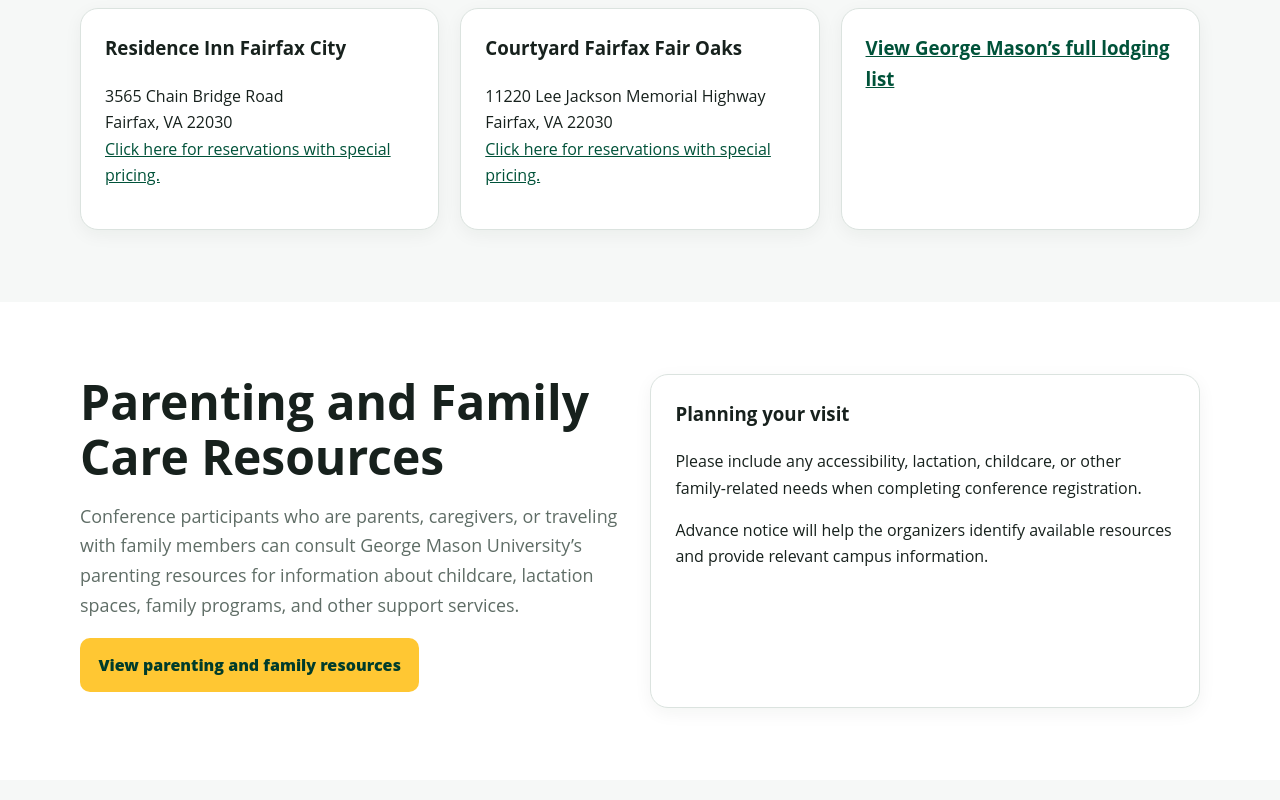
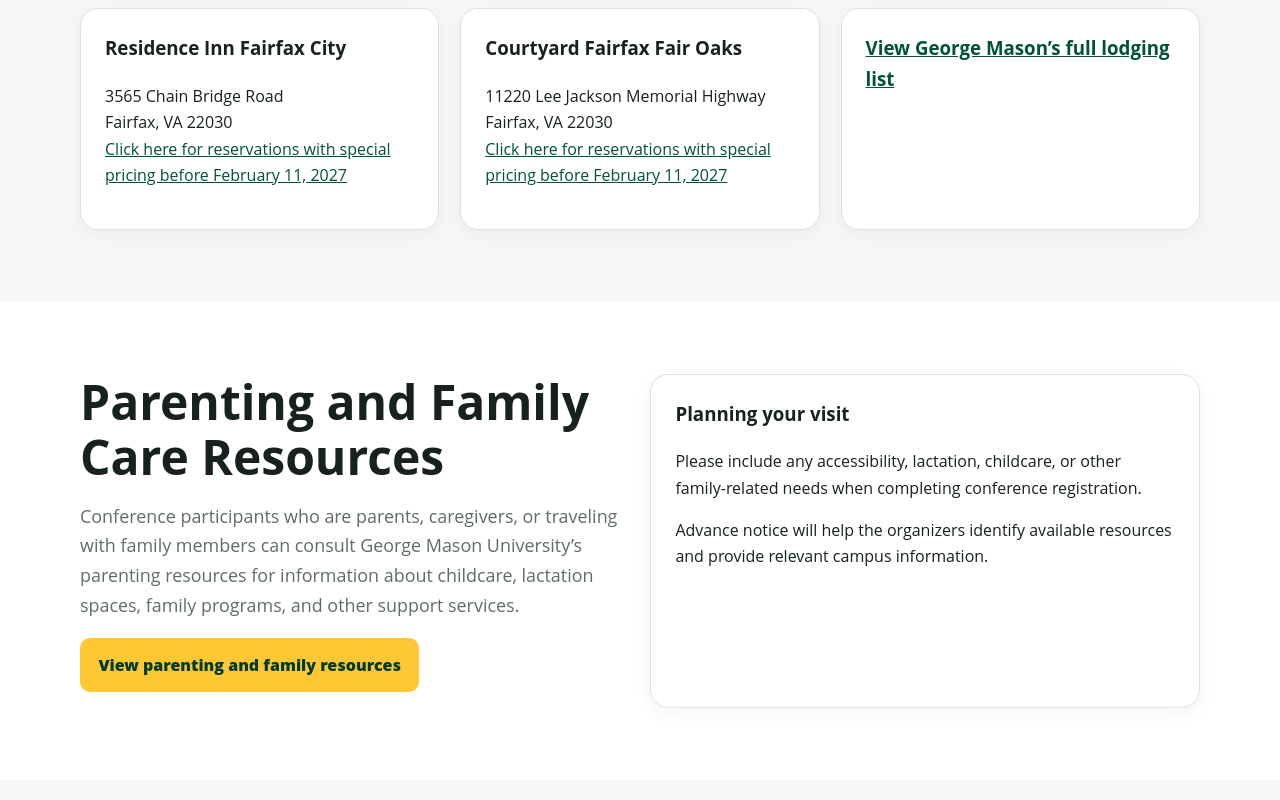
Before and after one commit to SEAM-43/SEAM-43.github.io, a plain HTML site: page information.html in a window 1280 px wide. Shown: the part 1040-1840 px from the top of the page. Drawn offline with Linux system fonts and the light colour scheme.

Commit message:
Update information.html

```diff
--- a/information.html
+++ b/information.html
@@ -97,7 +97,7 @@
             <p>
               3565 Chain Bridge Road<br>
               Fairfax, VA 22030<br>
-              <a href="https://www.marriott.com/event-reservations/reservation-link.mi?id=1788354353264&key=GRP&app=resvlink&_branch_match_id=1640794454769015831&_branch_referrer=H4sIAAAAAAAAA8soKSkottLXTywo0MtNLCrKzC8p0UvOz9UvSi0uy0wtN7LPTLE1NLewMDY1MTY1NjIzUctOrbR1DwpQSywosAWpysnMy1arK0pNSy0qysxLj08qyi8vTi2yDU5MSyzKBADexv1fYQAAAA%3D%3D">Click here for reservations with special pricing.</a>
+              <a href="https://www.marriott.com/event-reservations/reservation-link.mi?id=1788354353264&key=GRP&app=resvlink&_branch_match_id=1640794454769015831&_branch_referrer=H4sIAAAAAAAAA8soKSkottLXTywo0MtNLCrKzC8p0UvOz9UvSi0uy0wtN7LPTLE1NLewMDY1MTY1NjIzUctOrbR1DwpQSywosAWpysnMy1arK0pNSy0qysxLj08qyi8vTi2yDU5MSyzKBADexv1fYQAAAA%3D%3D">Click here for reservations with special pricing before February 11, 2027</a>
             </p>
           </article>
 
@@ -106,7 +106,7 @@
             <p>
               11220 Lee Jackson Memorial Highway<br>
               Fairfax, VA 22030<br>
-              <a href= "https://www.marriott.com/event-reservations/reservation-link.mi?id=1788453066202&key=GRP&app=resvlink&_branch_match_id=1640794454769015831&_branch_referrer=H4sIAAAAAAAAA8soKSkottLXTywo0MtNLCrKzC8p0UvOz9UvSi0uy0wtN7LPTLE1NLewMDE1NjAzMzIwUstOrbR1DwpQSywosAWpysnMy1arK0pNSy0qysxLj08qyi8vTi2yDU5MSyzKBABQgON%2BYQAAAA%3D%3D&inventoryMissing=true&blockFull=true">Click here for reservations with special pricing.</a>
+              <a href= "https://www.marriott.com/event-reservations/reservation-link.mi?id=1788453066202&key=GRP&app=resvlink&_branch_match_id=1640794454769015831&_branch_referrer=H4sIAAAAAAAAA8soKSkottLXTywo0MtNLCrKzC8p0UvOz9UvSi0uy0wtN7LPTLE1NLewMDE1NjAzMzIwUstOrbR1DwpQSywosAWpysnMy1arK0pNSy0qysxLj08qyi8vTi2yDU5MSyzKBABQgON%2BYQAAAA%3D%3D&inventoryMissing=true&blockFull=true">Click here for reservations with special pricing before February 11, 2027</a>
             </p>
           </article>
 
@@ -231,9 +231,9 @@
       program are to be announced.
     </div>
     <div>
-        <strong>
+
           Organizing Committee:
-        </strong>
+
         <a href="https://science.gmu.edu/directory/nathan-wagner">Nathan Wagner</a>
         and <a href="https://www.usf.edu/arts-sciences/departments/mathematics-statistics/people/faculty/christopher-felder.aspx">Christopher Felder</a>
       </div>
```
